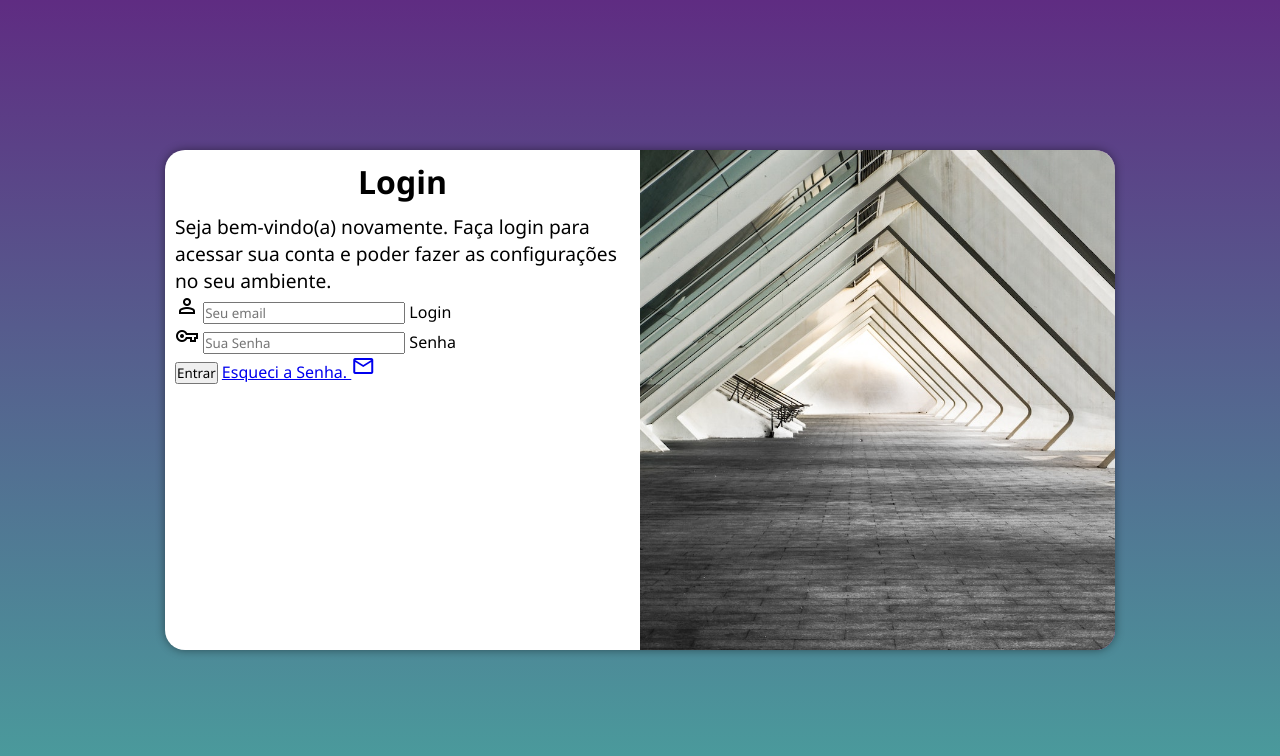
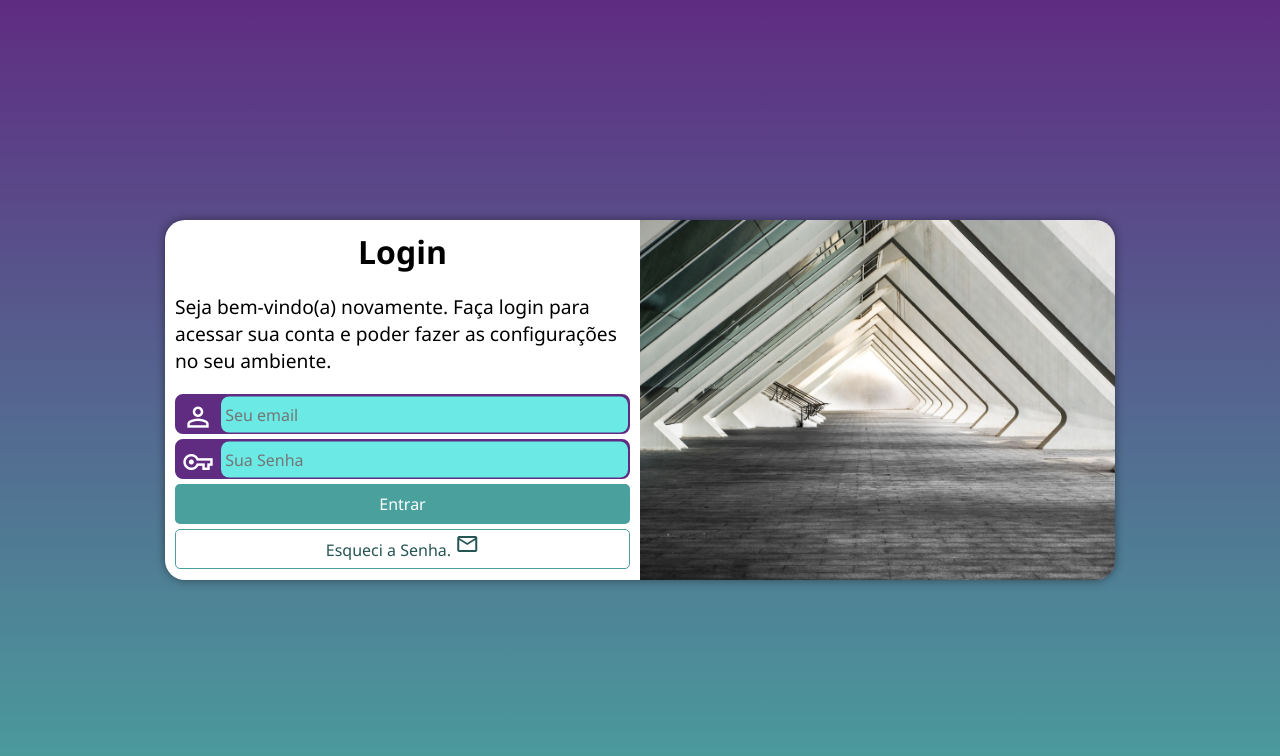
Before and after one commit to thiagonsk/projeto-login, a plain HTML site: page index.html in a window 1280 px wide. Drawn offline with nearby package versions, Linux system fonts and the light colour scheme.

Commit message:
finalizado

```diff
--- a/estilos/media-query.css
+++ b/estilos/media-query.css
@@ -7,6 +7,7 @@
 
     section#login {
         width: 80vw;
+        height: 350px;
     }
 
     section#login > div#imagem {
@@ -36,6 +37,7 @@
 
     section#login {
         width: 950px;
+        height: 360px
     }
 
     section#login > div#imagem {
@@ -55,5 +57,7 @@
 
     div#formulario > p {
         font-size: 1.2em;
+        margin: 20px 0px;
     }
+
 }
--- a/estilos/styles.css
+++ b/estilos/styles.css
@@ -29,15 +29,15 @@ section#login {
     position: absolute;
     top: 50%;
     left: 50%;
-    transform: translate(-50%, -50%);
     overflow: hidden;
 
     background-color: white;
     width: 250px;
-    height: 500px;
+    height: 515px;
     border-radius: 20px;
     box-shadow: 0px 0px 10px rgba(0, 0, 0, 0.445);
 
+    transform: translate(-50%, -50%);
     transition: width .3s, height .3s;
     transition-timing-function: ease;
 }
@@ -62,3 +62,78 @@ div#formulario > h1 {
 div#formulario > p {
     font-size: 0.8em;
 }
+
+form > div.campo {
+    display: block;
+    width: 100%;
+    height: 40px;
+    background-color: #5f2c82;
+    border: 2px solid #5f2c82;
+    border-radius: 8px;
+    margin: 5px 0px;
+}
+
+div.campo > label {
+    display: none;
+}
+
+div.campo > span {
+    color: white;
+    font-size: 2em;
+    width: 40px;
+    padding: 5px;
+}
+
+div.campo > input {
+    background-color: #6ae9e5;
+    width: calc(100% - 44.5px);
+    height: 100%;
+    font-size: 1em;
+    border: 0px;
+    border-radius: 8px;
+    padding: 4px;
+
+    transform: translateY(-12.5px);
+}
+
+div.campo > input:focus-within {
+    background-color: white;
+}
+
+form > input[type=submit] {
+    display: block;
+    font-size: 1em;
+    width: 100%;
+    height: 40px;
+    background-color: #49a09d;
+    color: white;
+    border: none;
+    border-radius: 5px;
+}
+
+form > input[type=submit]:hover {
+    background-color: #265553;
+}
+
+form > a.botao {
+    display: block;
+    font-size: 1em;
+    width: 100%;
+    height: 40px;
+    background-color: white;
+    color: #265553;
+    border: 1px solid #49a09d;
+    border-radius: 5px;
+    text-decoration: none;
+    text-align: center;
+    margin-top: 5px;
+    padding-top: 2px;
+}
+
+form > a.botao:hover {
+    background-color: #6ae9e5;
+}
+
+form > a.botao > i {
+    font-size: 0.8em;
+}
--- a/index.html
+++ b/index.html
@@ -37,7 +37,7 @@
                     </div>
 
                     <input type="submit" value="Entrar">
-                    <a href="esqueci.html">Esqueci a Senha. <span class="material-symbols-outlined">mail</span></a>
+                    <a href="esqueci.html" class="botao">Esqueci a Senha. <span class="material-symbols-outlined">mail</span></a>
                 </form>
             </div>
         </section>
```
